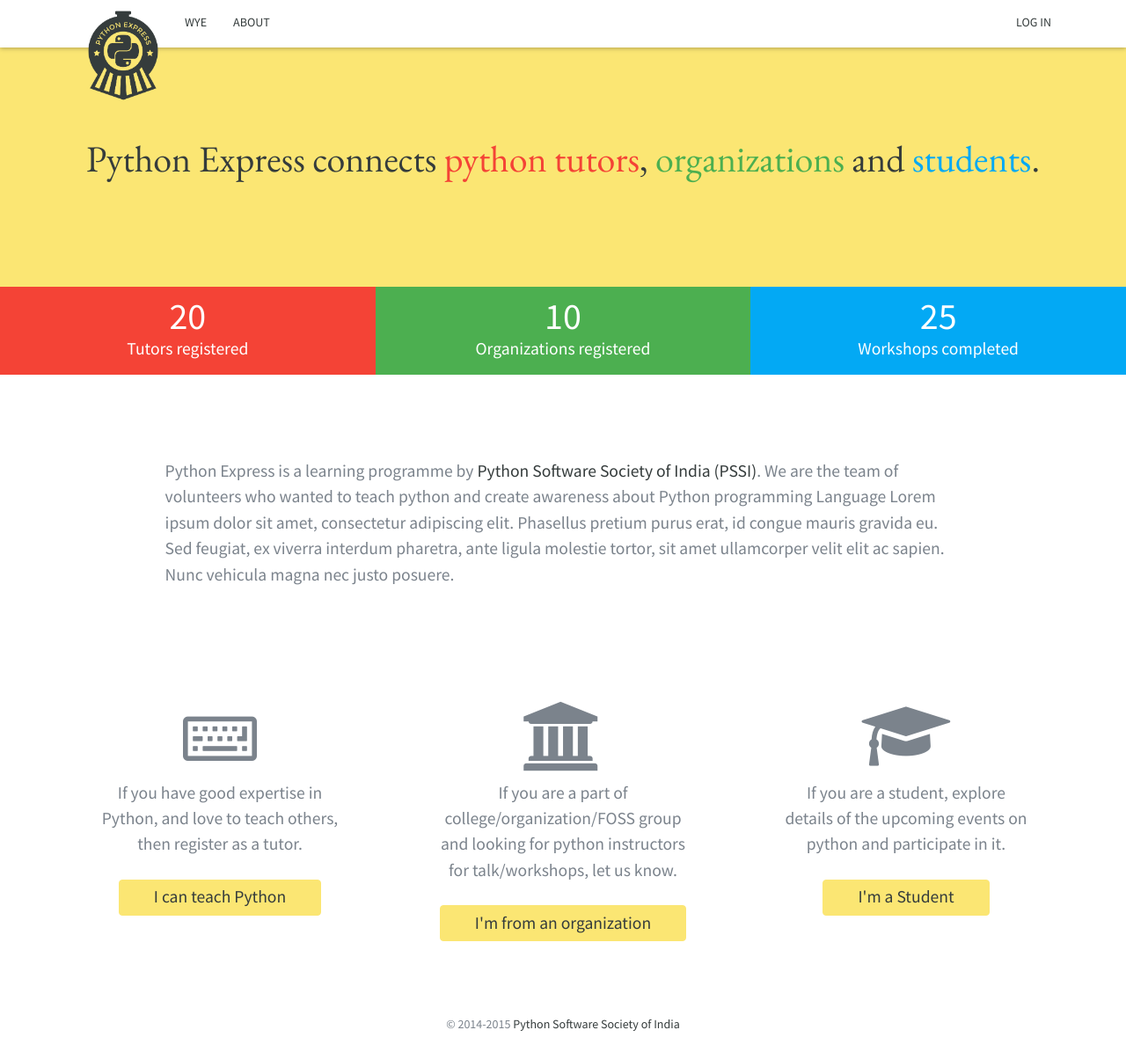
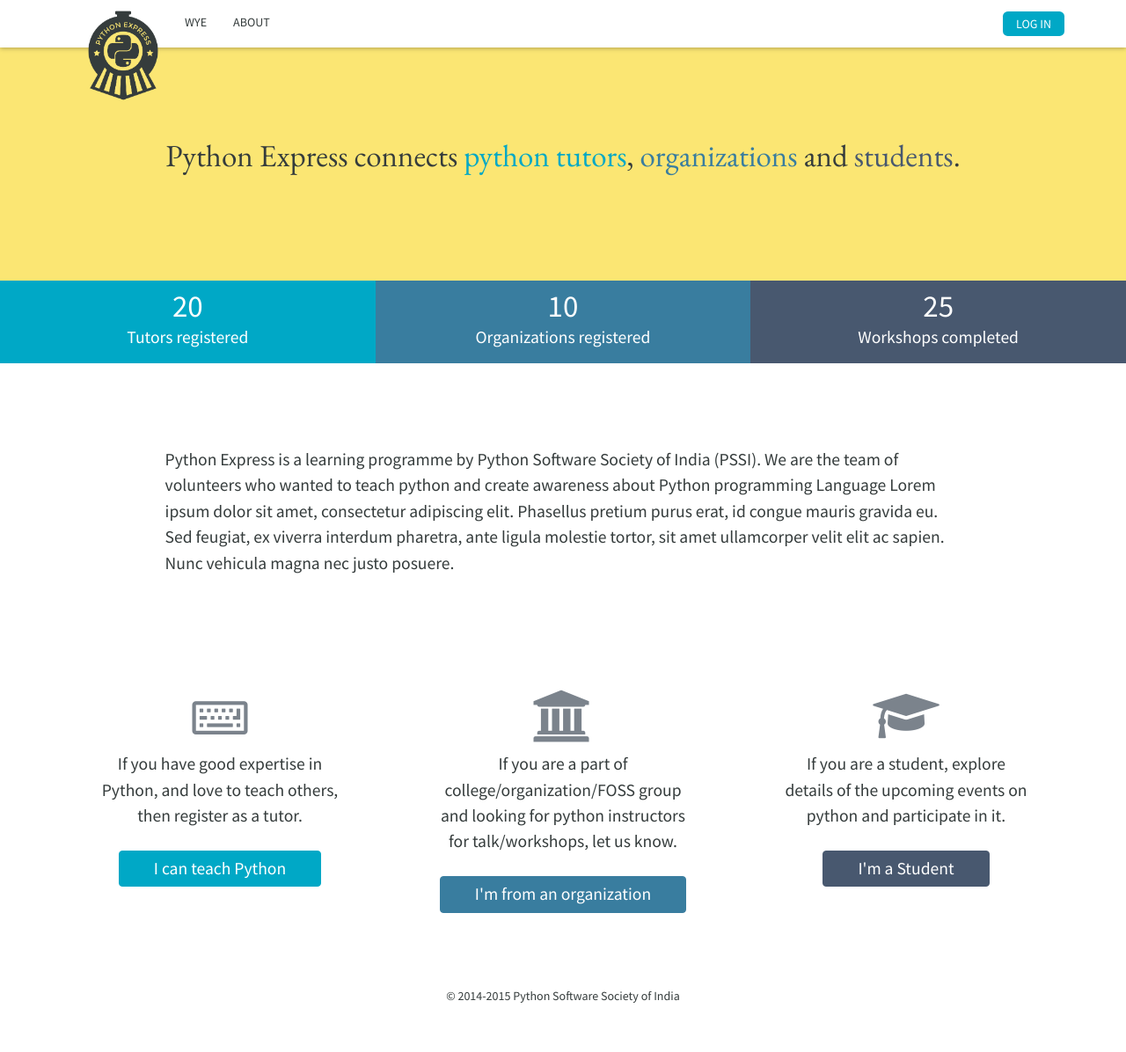
Before and after one commit to pythonindia/wye, a Django app: page / in a window 1280 px wide. Shown: the whole page at 88% size. After the commit the page ends 1140 px from the top, so only its background shows below. Run offline with Django 3.2, Linux system fonts and the light colour scheme; some libraries are stand-ins or nearby versions; some web fonts are replaced.

Commit message:
Changed theme, login button on navbar, header block name changed

```diff
--- a/wye/static/sass/_custom.scss
+++ b/wye/static/sass/_custom.scss
@@ -17,3 +17,15 @@
 .btn {
     font-weight: 200;
 }
+
+.navbar-nav>li>a.nav-btn {
+    background: $primary;
+    color: #fff;
+    margin: 13px 0;
+    border-radius: 0.4em;
+    padding: 4px 15px;
+    &:hover {
+        background-color: $primary-alt;
+        color: white;
+    }
+}
--- a/wye/static/sass/_theme.scss
+++ b/wye/static/sass/_theme.scss
@@ -1,6 +1,7 @@
 .fill-primary       { background-color: $primary; color: white; }
 .fill-secondary     { background-color: $secondary; color: white; }
 .fill-tertiary      { background-color: $tertiary; color: white; }
+.fill-quaternary    { background-color: $quaternary; color: white; }
 .fill-white         { background-color: white; }
 .fill-theme         { background-color: $theme; color: $dark; }
 
--- a/wye/static/sass/_typography.scss
+++ b/wye/static/sass/_typography.scss
@@ -12,8 +12,8 @@
     font-family: 'EB Garamond', serif;
 }
 
-.huge       { font-size: 5em;   }
-.extralarge { font-size: 3em;   }
+.huge       { font-size: 4em;   }
+.extralarge { font-size: 2.5em;   }
 .large      { font-size: 2em;   }
 .legible    { font-size: 1.8em; line-height: 1.4; }
 .regular    { font-size: 1.4em; line-height: 1.5; }
--- a/wye/static/sass/_utils.scss
+++ b/wye/static/sass/_utils.scss
@@ -38,3 +38,13 @@
         color: white;
     }
 }
+.btn-theme-dark {
+    background-color: $dark;
+    border-color: $dark;
+    color: white;
+    &:hover {
+        background-color: $theme;
+        border-color: $theme;
+        color: $dark;
+    }
+}
--- a/wye/static/sass/_vars.scss
+++ b/wye/static/sass/_vars.scss
@@ -1,10 +1,11 @@
-$primary: #F44336;
-$secondary: #4CAF50;
-$tertiary: #03A9F4;
+$primary: #00A8C6;
+$secondary: #397D9F;
+$tertiary: #48586F;
+$quaternary: #3A3C55;
 
-$primary-alt: #EBD769;
-$secondary-alt: #DC4680;
-$tertiary-alt: #4E9FDC;
+$primary-alt: #029FBB;
+$secondary-alt: #337190;
+$tertiary-alt: #3A495F;
 
 $theme: #FBE673;
 $gray-text: #7B838C;
--- a/wye/static/sass/app.scss
+++ b/wye/static/sass/app.scss
@@ -24,7 +24,7 @@
 }
 
 body {
-    color: $gray-text;
+    color: $dark;
 }
 a {
     color: $dark;
--- a/wye/templates/base.html
+++ b/wye/templates/base.html
@@ -41,7 +41,7 @@
                                         </ul>
                                     </li>
                                 {% else %}
-                                    <li><a href="/accounts/login">Log In</a>
+                                    <li><a href="/accounts/login" class="nav-btn">Log In</a>
                                 {% endif %}
                             {%endblock loginindicator %}
                         </ul>
@@ -50,10 +50,8 @@
             </nav>
 
             {% block content_wrapper %}
-                {% block container_head %}
-                    {% block content_head %}
-                    {% endblock %}
-                {% endblock %}
+                {% block header %}{% endblock %}
+                {% block sub_header %}{% endblock %}
 
                 {% block container_body %}
                     <div class="container push-4-top">
--- a/wye/templates/index.html
+++ b/wye/templates/index.html
@@ -2,10 +2,13 @@
 
 {% block title %}Home | {{ block.super }}{% endblock %}
 
-{% block content_head %}
-    <div class="fill-theme push-8-bottom push-6-top text-center">
+{% block header %}
+    <div class="fill-theme text-center push-8-bottom push-6-top">
         <h1 class="prose-type extralarge">Python Express connects <span class="primary">python tutors</span>, <span class="secondary">organizations</span> and <span class="tertiary">students</span>.</h1>
     </div>
+{% endblock %}
+
+{% block sub_header %}
     <div class="clearfix text-center">
         <div class="col-sm-4 fill-primary">
             <div class="extralarge push-h-top push-1q-bottom">20</div>
@@ -19,26 +22,30 @@
             <div class="extralarge push-h-top push-1q-bottom">25</div>
             <div class="regular push-3q-bottom">Workshops completed</div>
         </div>
+        <!-- <div class="col-sm-4 fill-quaternary">
+            <div class="extralarge push-h-top push-1q-bottom">500</div>
+            <div class="regular push-3q-bottom">Students registered</div>
+        </div> -->
     </div>
 {% endblock %}
 
 {% block content %}
-    <p class="push-4-bottom push-2-top pad-6">Python Express is a learning programme by <a href="https://pssi.org.in/" target="_blank">Python Software Society of India (PSSI)</a>. We are the team of volunteers who wanted to teach python and create awareness about Python programming Language Lorem ipsum dolor sit amet, consectetur adipiscing elit. Phasellus pretium purus erat, id congue mauris gravida eu. Sed feugiat, ex viverra interdum pharetra, ante ligula molestie tortor, sit amet ullamcorper velit elit ac sapien. Nunc vehicula magna nec justo posuere.</p>
+    <p class="push-2-top push-4-bottom pad-6">Python Express is a learning programme by <a href="https://pssi.org.in/" target="_blank">Python Software Society of India (PSSI)</a>. We are the team of volunteers who wanted to teach python and create awareness about Python programming Language Lorem ipsum dolor sit amet, consectetur adipiscing elit. Phasellus pretium purus erat, id congue mauris gravida eu. Sed feugiat, ex viverra interdum pharetra, ante ligula molestie tortor, sit amet ullamcorper velit elit ac sapien. Nunc vehicula magna nec justo posuere.</p>
     <div class="row text-center push-6-bottom">
         <div class="col-md-4 push-3">
-            <p><i class="fa fa-keyboard-o fa-4x"></i></p>
+            <p><i class="fa fa-keyboard-o fa-3x gray"></i></p>
             <p class="push-3q-bottom pad-2">If you have good expertise in Python, and love to teach others, then register as a tutor.</p>
-            <div><a href="" class="btn btn-theme regular push-1q pad-2">I can teach Python</a></div>
+            <div><a href="" class="btn btn-theme-primary regular push-1q pad-2">I can teach Python</a></div>
         </div>
         <div class="col-md-4 push-3">
-            <p><i class="fa fa-university fa-4x"></i></p>
+            <p><i class="fa fa-university fa-3x gray"></i></p>
             <p class="push-3q-bottom pad-1h">If you are a part of college/organization/FOSS group and looking for python instructors for talk/workshops, let us know.</p>
-            <div><a href="" class="btn btn-theme regular push-1q pad-2">I'm from an organization</a></div>
+            <div><a href="" class="btn btn-theme-secondary regular push-1q pad-2">I'm from an organization</a></div>
         </div>
         <div class="col-md-4 push-3">
-            <p><i class="fa fa-graduation-cap fa-4x"></i></p>
+            <p><i class="fa fa-graduation-cap fa-3x gray"></i></p>
             <p class="push-3q-bottom pad-2">If you are a student, explore details of the upcoming events on python and participate in it.</p>
-            <div><a href="" class="btn btn-theme regular push-1q pad-2">I'm a Student</a></div>
+            <div><a href="" class="btn btn-theme-tertiary regular push-1q pad-2">I'm a Student</a></div>
         </div>
     </div>
 {% endblock %}
```
Also changed, not shown: wye/templates/about.html (+7 -0 lines), wye/static/css/app.css.
